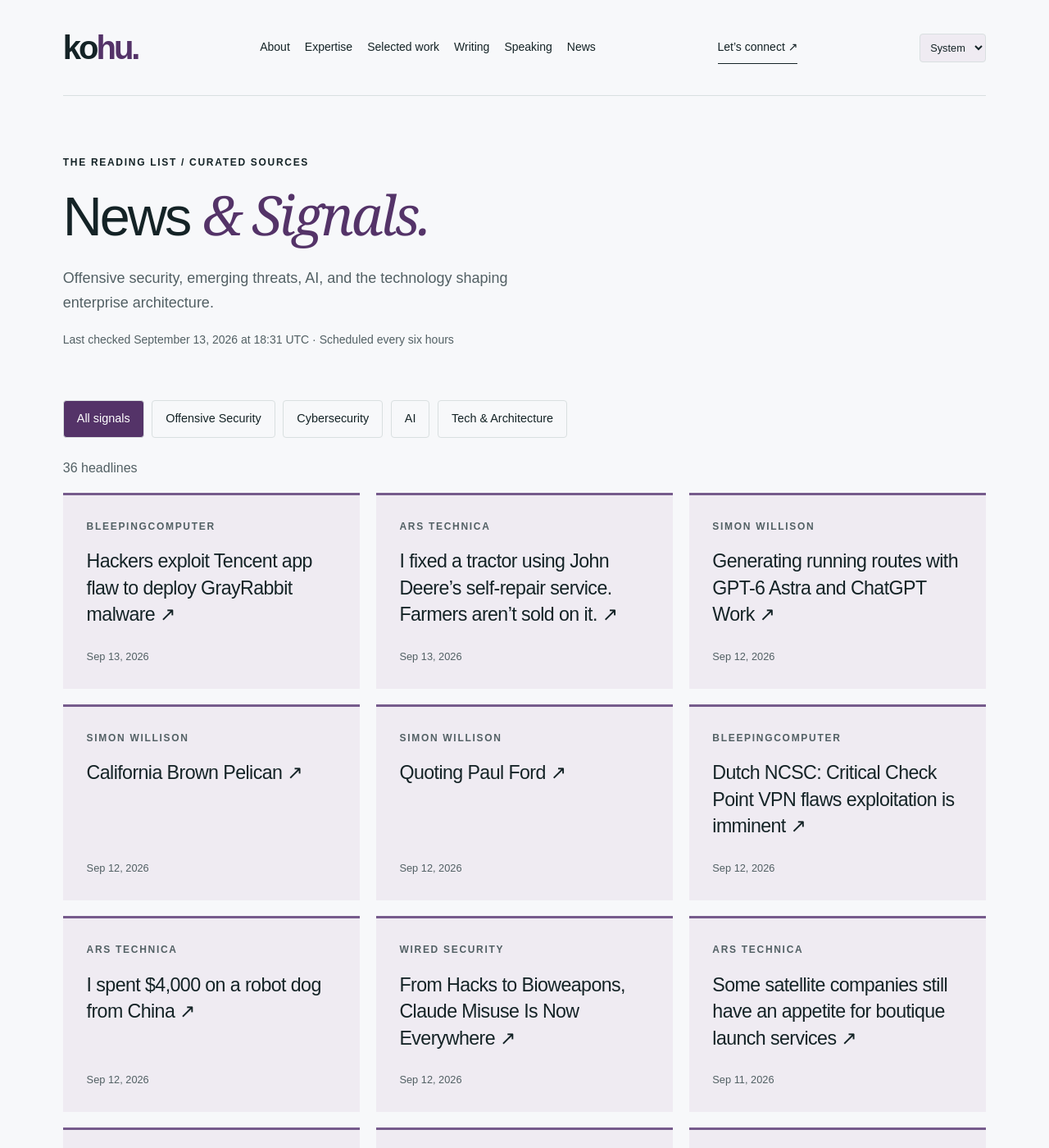
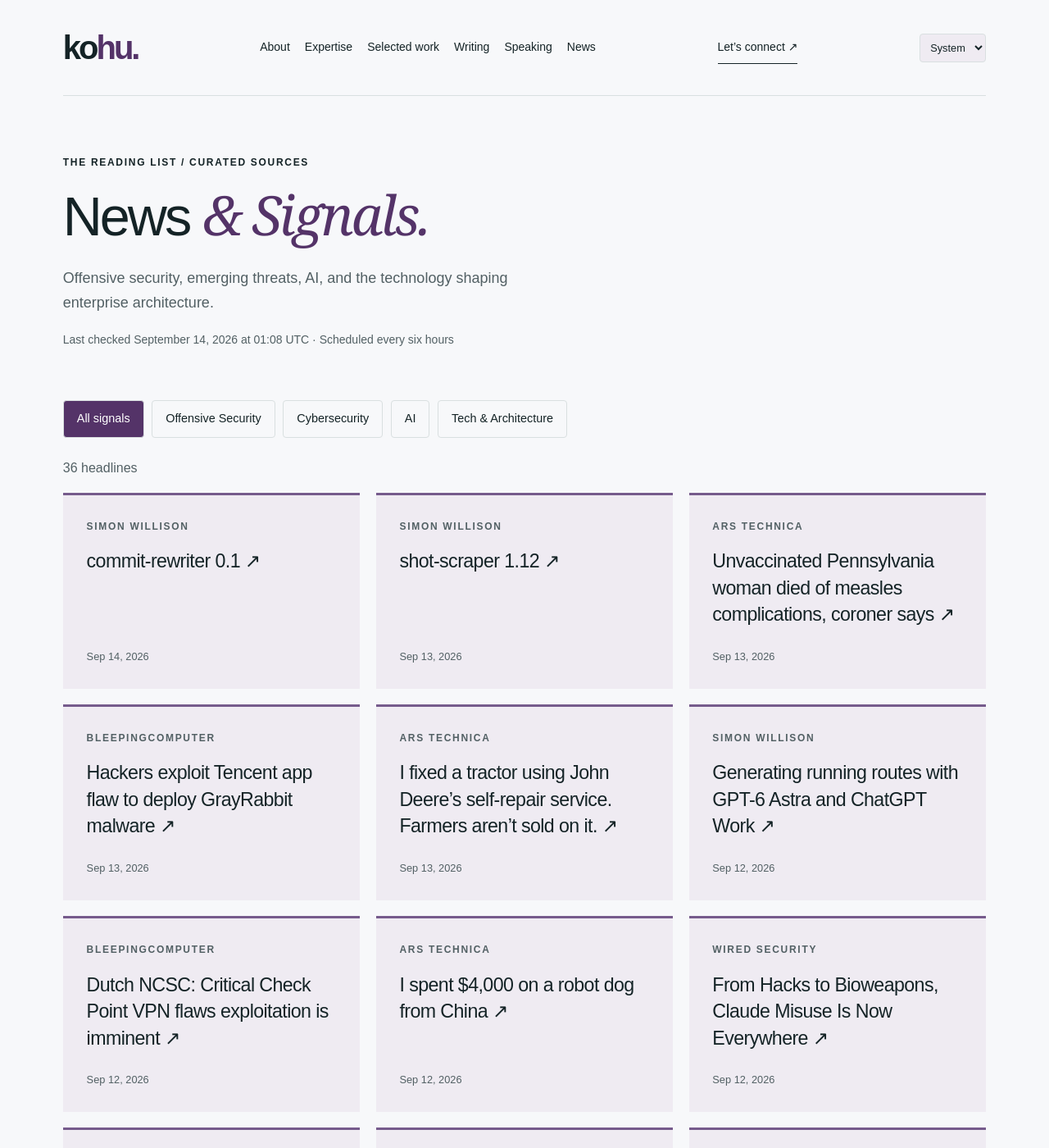
Before and after one commit to hntk/hntk.github.io, a Jekyll site: the page built from news/index.html, in a window 1280 px wide and 1400 px high. Shown: the whole window at 82% size. Built offline with Jekyll 4.4.1, drawn with Linux system fonts in a browser that asks for light colours; part of the change alters nothing that is shown.

Commit message:
Refresh News and Signals

```diff
--- a/_data/news.json
+++ b/_data/news.json
@@ -1,6 +1,30 @@
 {
-  "updated": "2026-09-13T18:31:49.810646+00:00",
+  "updated": "2026-09-14T01:08:51.861017+00:00",
   "items": [
+    {
+      "title": "commit-rewriter 0.1",
+      "url": "https://simonwillison.net/2026/Sep/14/commit-rewriter/",
+      "published": "2026-09-14T00:28:10+00:00",
+      "source": "Simon Willison",
+      "source_id": "simon-willison",
+      "category": "ai"
+    },
+    {
+      "title": "shot-scraper 1.12",
+      "url": "https://simonwillison.net/2026/Sep/13/shot-scraper/",
+      "published": "2026-09-13T23:58:14+00:00",
+      "source": "Simon Willison",
+      "source_id": "simon-willison",
+      "category": "ai"
+    },
+    {
+      "title": "Unvaccinated Pennsylvania woman died of measles complications, coroner says",
+      "url": "https://arstechnica.com/health/2026/09/unvaccinated-pennsylvania-woman-died-of-measles-complications-coroner-says/",
+      "published": "2026-09-13T21:56:52+00:00",
+      "source": "Ars Technica",
+      "source_id": "ars-technica",
+      "category": "tech-architecture"
+    },
     {
       "title": "Hackers exploit Tencent app flaw to deploy GrayRabbit malware",
       "url": "https://www.bleepingcomputer.com/news/security/hackers-exploit-tencent-app-flaw-to-deploy-grayrabbit-malware/",
@@ -21,22 +45,6 @@
       "title": "Generating running routes with GPT-6 Astra and ChatGPT Work",
       "url": "https://simonwillison.net/2026/Sep/12/astra-running-routes/",
       "published": "2026-09-12T23:56:42+00:00",
-      "source": "Simon Willison",
-      "source_id": "simon-willison",
-      "category": "ai"
-    },
-    {
-      "title": "California Brown Pelican",
-      "url": "https://simonwillison.net/2026/Sep/12/sighting-399708714/",
-      "published": "2026-09-12T21:16:09+00:00",
-      "source": "Simon Willison",
-      "source_id": "simon-willison",
-      "category": "ai"
-    },
-    {
-      "title": "Quoting Paul Ford",
-      "url": "https://simonwillison.net/2026/Sep/12/paul-ford/",
-      "published": "2026-09-12T18:00:21+00:00",
       "source": "Simon Willison",
       "source_id": "simon-willison",
       "category": "ai"
@@ -64,14 +72,6 @@
       "source": "WIRED Security",
       "source_id": "wired",
       "category": "cybersecurity"
-    },
-    {
-      "title": "Some satellite companies still have an appetite for boutique launch services",
-      "url": "https://arstechnica.com/space/2026/09/some-satellite-companies-still-have-an-appetite-for-boutique-launch-services/",
-      "published": "2026-09-11T23:34:45+00:00",
-      "source": "Ars Technica",
-      "source_id": "ars-technica",
-      "category": "tech-architecture"
     },
     {
       "title": "Hackers abused Claude to extract secrets from 1.8M Android apps",
@@ -295,79 +295,79 @@
       "id": "ars-technica",
       "name": "Ars Technica",
       "status": "ok",
-      "last_success": "2026-09-13T18:31:49.810646+00:00"
+      "last_success": "2026-09-14T01:08:51.861017+00:00"
     },
     {
       "id": "bleepingcomputer",
       "name": "BleepingComputer",
       "status": "ok",
-      "last_success": "2026-09-13T18:31:49.810646+00:00"
+      "last_success": "2026-09-14T01:08:51.861017+00:00"
     },
     {
       "id": "cloudflare",
       "name": "Cloudflare",
       "status": "ok",
-      "last_success": "2026-09-13T18:31:49.810646+00:00"
+      "last_success": "2026-09-14T01:08:51.861017+00:00"
     },
     {
       "id": "dark-reading",
       "name": "Dark Reading",
       "status": "ok",
-      "last_success": "2026-09-13T18:31:49.810646+00:00"
+      "last_success": "2026-09-14T01:08:51.861017+00:00"
     },
     {
       "id": "hugging-face",
       "name": "Hugging Face",
       "status": "ok",
-      "last_success": "2026-09-13T18:31:49.810646+00:00"
+      "last_success": "2026-09-14T01:08:51.861017+00:00"
     },
     {
       "id": "microsoft-research",
       "name": "Microsoft Research",
       "status": "ok",
-      "last_success": "2026-09-13T18:31:49.810646+00:00"
+      "last_success": "2026-09-14T01:08:51.861017+00:00"
     },
     {
       "id": "nvidia",
       "name": "NVIDIA",
       "status": "ok",
-      "last_success": "2026-09-13T18:31:49.810646+00:00"
+      "last_success": "2026-09-14T01:08:51.861017+00:00"
     },
     {
       "id": "portswigger",
       "name": "PortSwigger Research",
       "status": "ok",
-      "last_success": "2026-09-13T18:31:49.810646+00:00"
+      "last_success": "2026-09-14T01:08:51.861017+00:00"
     },
     {
       "id": "schneier",
       "name": "Schneier on Security",
       "status": "ok",
-      "last_success": "2026-09-13T18:31:49.810646+00:00"
+      "last_success": "2026-09-14T01:08:51.861017+00:00"
     },
     {
       "id": "simon-willison",
       "name": "Simon Willison",
       "status": "ok",
-      "last_success": "2026-09-13T18:31:49.810646+00:00"
+      "last_success": "2026-09-14T01:08:51.861017+00:00"
     },
     {
       "id": "specterops",
       "name": "SpecterOps",
       "status": "ok",
-      "last_success": "2026-09-13T18:31:49.810646+00:00"
+      "last_success": "2026-09-14T01:08:51.861017+00:00"
     },
     {
       "id": "trail-of-bits",
       "name": "Trail of Bits",
       "status": "ok",
-      "last_success": "2026-09-13T18:31:49.810646+00:00"
+      "last_success": "2026-09-14T01:08:51.861017+00:00"
     },
     {
       "id": "wired",
       "name": "WIRED Security",
       "status": "ok",
-      "last_success": "2026-09-13T18:31:49.810646+00:00"
+      "last_success": "2026-09-14T01:08:51.861017+00:00"
     }
   ]
 }
```
